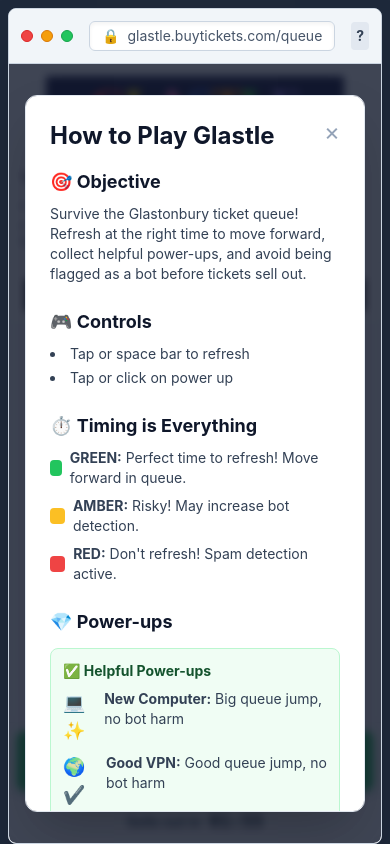
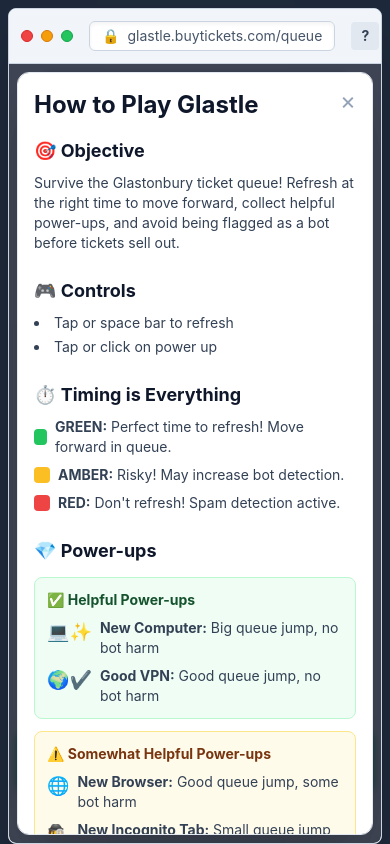
Before and after one commit to herunan/glastle, a React (Vite) app: page / in a window 390 px wide. Built offline with nearby package versions, Linux system fonts and the light colour scheme.

Commit message:
Fix modal bounds, emoji wrapping, and help button shape

```diff
--- a/src/components/BrowserFrame.tsx
+++ b/src/components/BrowserFrame.tsx
@@ -26,7 +26,7 @@
                 {onHelpClick && (
                     <button
                         onClick={onHelpClick}
-                        className="w-7 h-7 bg-slate-200 hover:bg-slate-300 text-slate-700 rounded flex items-center justify-center font-bold text-sm transition-colors"
+                        className="w-7 h-7 min-w-[1.75rem] bg-slate-200 hover:bg-slate-300 text-slate-700 rounded flex items-center justify-center font-bold text-sm transition-colors shrink-0"
                         aria-label="Help"
                         title="Help"
                     >
--- a/src/components/HelpModal.tsx
+++ b/src/components/HelpModal.tsx
@@ -6,8 +6,8 @@
 
 export const HelpModal: React.FC<HelpModalProps> = ({ onClose }) => {
     return (
-        <div className="absolute inset-0 z-50 bg-slate-900/80 backdrop-blur-sm flex items-center justify-center p-4 animate-in fade-in duration-300">
-            <div className="bg-white rounded-xl shadow-2xl max-w-2xl w-full max-h-[85vh] overflow-y-auto p-6 border border-slate-200">
+        <div className="absolute inset-0 z-50 bg-slate-900/80 backdrop-blur-sm flex items-center justify-center p-2 sm:p-4 animate-in fade-in duration-300">
+            <div className="bg-white rounded-xl shadow-2xl max-w-2xl w-full max-h-full overflow-y-auto p-4 sm:p-6 border border-slate-200">
                 <div className="flex justify-between items-start mb-4">
                     <h2 className="text-2xl font-bold text-slate-900">How to Play Glastle</h2>
                     <button
@@ -65,13 +65,13 @@
                                 <p className="font-bold text-green-900 mb-2">✅ Helpful Power-ups</p>
                                 <div className="space-y-2">
                                     <div className="flex items-start gap-2">
-                                        <span className="text-lg">💻✨</span>
+                                        <span className="text-lg whitespace-nowrap">💻✨</span>
                                         <div>
                                             <strong>New Computer:</strong> Big queue jump, no bot harm
                                         </div>
                                     </div>
                                     <div className="flex items-start gap-2">
-                                        <span className="text-lg">🌍✔️</span>
+                                        <span className="text-lg whitespace-nowrap">🌍✔️</span>
                                         <div>
                                             <strong>Good VPN:</strong> Good queue jump, no bot harm
                                         </div>
@@ -103,13 +103,13 @@
                                 <p className="font-bold text-red-900 mb-2">🚫 Harmful Power-ups</p>
                                 <div className="space-y-2">
                                     <div className="flex items-start gap-2">
-                                        <span className="text-lg">➕📄</span>
+                                        <span className="text-lg whitespace-nowrap">➕📄</span>
                                         <div>
                                             <strong>New Tab:</strong> No queue jump, some bot harm
                                         </div>
                                     </div>
                                     <div className="flex items-start gap-2">
-                                        <span className="text-lg">🌍❌</span>
+                                        <span className="text-lg whitespace-nowrap">🌍❌</span>
                                         <div>
                                             <strong>Bad VPN:</strong> No queue jump, big bot harm
                                         </div>
```
